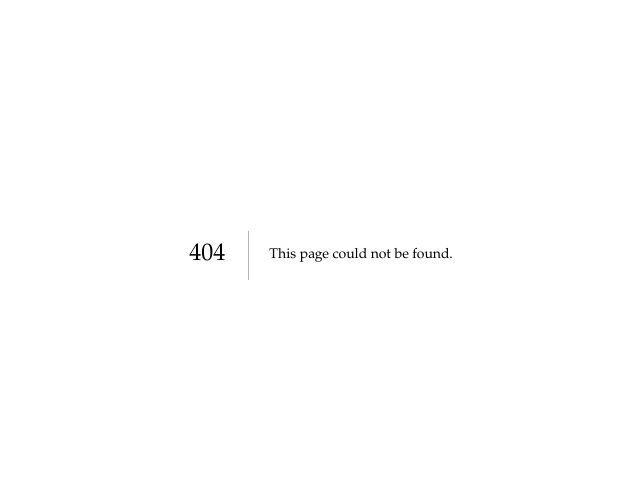
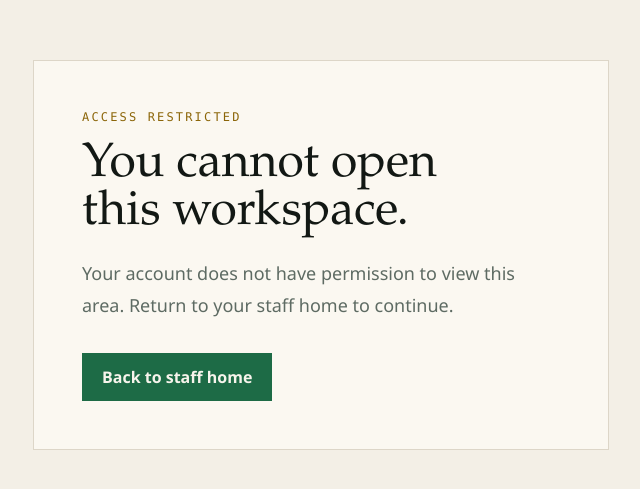
Before and after one commit to mellow012/Oscipharm-Pharmacy, a Next.js app: page /unauthorized in a window 1280 px wide. Before the commit this address had no page. Shown: the part 145-634 px from the top of the page, without its empty margins (319-959 px from the left). Built offline with nearby package versions, Linux system fonts and the light colour scheme.

Commit message:
Add unauthorized access page

```diff
--- /dev/null
+++ b/app/unauthorized/page.tsx
@@ -0,0 +1,14 @@
+import Link from "next/link";
+
+export default function UnauthorizedPage() {
+    return (
+        <main className="flex min-h-screen items-center justify-center px-6 py-12">
+            <section className="w-full max-w-xl border border-border bg-surface p-8 sm:p-12">
+                <p className="font-mono text-xs uppercase tracking-[0.18em] text-warn">Access restricted</p>
+                <h1 className="mt-4 text-5xl leading-none text-ink">You cannot open this workspace.</h1>
+                <p className="mt-5 max-w-md text-lg leading-8 text-muted">Your account does not have permission to view this area. Return to your staff home to continue.</p>
+                <Link href="/staff" className="mt-8 inline-flex bg-primary px-5 py-3 font-semibold text-primary-fg transition hover:bg-ink">Back to staff home</Link>
+            </section>
+        </main>
+    );
+}
--- a/features/inventory/components/InventoryDashboard.tsx
+++ b/features/inventory/components/InventoryDashboard.tsx
@@ -50,12 +50,12 @@ export function InventoryDashboard({ name, role, branchId, branches, data }: { n
                     </div>
                     {data.batches.length ? <div className="overflow-x-auto border-y border-border"><table className="w-full min-w-[620px] text-left"><thead className="border-b border-border font-mono text-[0.65rem] uppercase tracking-[0.12em] text-muted"><tr><th className="px-4 py-3 font-normal">Product</th><th className="px-4 py-3 font-normal">Batch</th><th className="px-4 py-3 font-normal">Remaining</th><th className="px-4 py-3 font-normal">Expiry</th><th className="px-4 py-3 font-normal">Status</th></tr></thead><tbody className="divide-y divide-border">{data.batches.map((batch) => { const status = expiryStatus(new Date(batch.expiryDate)); return <tr key={batch.id} className={status.rowClassName}><td className="px-4 py-4"><p className="font-medium text-ink">{batch.variant.ingredient.name} · {batch.variant.brandName}</p><p className="text-sm text-muted">{batch.variant.strength ?? "Standard strength"}</p></td><td className="px-4 py-4 text-sm text-muted">{batch.batchNumber ?? "No number"}</td><td className="px-4 py-4 font-mono text-sm text-ink">{batch.quantityRemaining} {batch.variant.unitLabel}s</td><td className="px-4 py-4 text-sm text-muted">{new Date(batch.expiryDate).toLocaleDateString("en-MW")}</td><td className={`px-4 py-4 font-mono text-[0.65rem] uppercase tracking-[0.1em] ${status.className}`}>{status.label}</td></tr>; })}</tbody></table></div> : <p className="border border-dashed border-border px-5 py-10 text-muted">No stock remains at this branch.</p>}
                 </div>
-                <ReceiveBatchForm variants={data.variants} branchId={branchId} />
+                <ReceiveBatchForm variants={data.variants} branchId={branchId} includeBranchId={role === "ADMIN"} />
             </section>
 
             <section className="border-t border-border py-10">
                 <div className="mb-5 flex flex-col gap-2 border-b border-border pb-4 sm:flex-row sm:items-end sm:justify-between"><div><p className="font-mono text-xs uppercase tracking-[0.16em] text-warn">Branch pricing</p><h2 className="mt-2 text-3xl text-ink">Prices and reorder points</h2></div><p className="max-w-sm text-sm text-muted">Unit prices are not applicable when a product is sold by pack only.</p></div>
-                <div className="border-y border-border">{data.variants.map((variant) => <PricingForm key={variant.id} variant={variant} branchId={branchId} />)}</div>
+                <div className="border-y border-border">{data.variants.map((variant) => <PricingForm key={variant.id} variant={variant} branchId={branchId} includeBranchId={role === "ADMIN"} />)}</div>
             </section>
         </main>
     );
--- a/features/inventory/components/PricingForm.tsx
+++ b/features/inventory/components/PricingForm.tsx
@@ -6,13 +6,13 @@ import type { ActionState, InventoryData } from "@/features/inventory/types";
 
 const initialState: ActionState = {};
 
-export function PricingForm({ variant, branchId }: { variant: InventoryData["variants"][number]; branchId: string }) {
+export function PricingForm({ variant, branchId, includeBranchId }: { variant: InventoryData["variants"][number]; branchId: string; includeBranchId: boolean }) {
     const [state, formAction, pending] = useActionState(updateBranchPrice, initialState);
     const price = variant.price;
 
     return (
         <form action={formAction} className="border-t border-border py-5 first:border-t-0">
-            <input type="hidden" name="branchId" value={branchId} />
+            {includeBranchId ? <input type="hidden" name="branchId" value={branchId} /> : null}
             <input type="hidden" name="variantId" value={variant.id} />
             <div className="mb-4 flex flex-col gap-1 sm:flex-row sm:items-start sm:justify-between sm:gap-4">
                 <div>
--- a/features/inventory/components/ReceiveBatchForm.tsx
+++ b/features/inventory/components/ReceiveBatchForm.tsx
@@ -6,7 +6,7 @@ import type { ActionState, InventoryData } from "@/features/inventory/types";
 
 const initialState: ActionState = {};
 
-export function ReceiveBatchForm({ variants, branchId }: { variants: InventoryData["variants"]; branchId: string }) {
+export function ReceiveBatchForm({ variants, branchId, includeBranchId }: { variants: InventoryData["variants"]; branchId: string; includeBranchId: boolean }) {
     const [state, formAction, pending] = useActionState(receiveBatch, initialState);
 
     return (
@@ -15,7 +15,7 @@ export function ReceiveBatchForm({ variants, branchId }: { variants: InventoryDa
                 <p className="font-mono text-xs uppercase tracking-[0.16em] text-warn">Add stock</p>
                 <h2 className="mt-2 text-2xl text-ink">Receive a new batch</h2>
             </div>
-            <input type="hidden" name="branchId" value={branchId} />
+            {includeBranchId ? <input type="hidden" name="branchId" value={branchId} /> : null}
             <div className="space-y-4">
                 <label className="block text-sm text-muted">
                     Product variant
```
